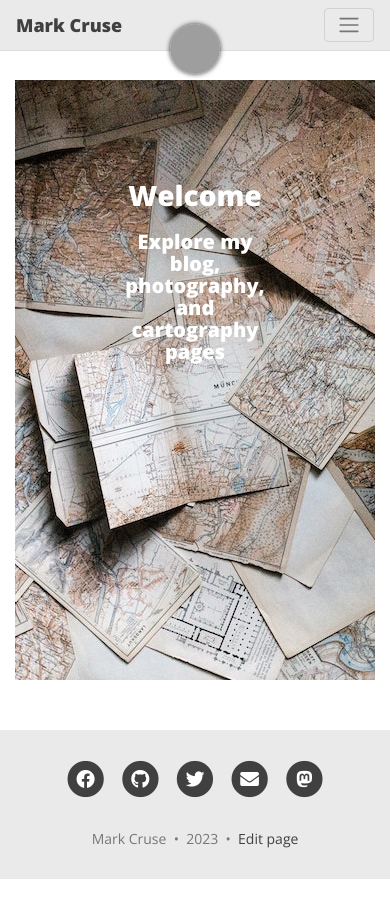
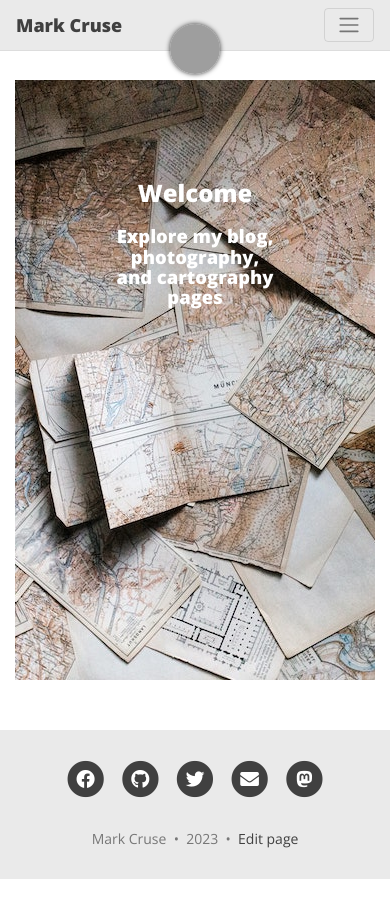
Before and after one commit to MarkCruse/markcruse.github.io, a Jekyll site: the page built from index.md, in a window 390 px wide. Built offline with Jekyll 4.4.1, drawn with Linux system fonts in a browser that asks for light colours; nearby versions of some CDN libraries; comment, search, counter and statistics services are not loaded; grey boxes are pictures that could not be loaded.

Commit message:
update landing text size

```diff
--- a/assets/css/beautifuljekyll.css
+++ b/assets/css/beautifuljekyll.css
@@ -1123,10 +1123,10 @@ pre {
 /* Media query for smaller screens */
 @media (max-width: 768px) {
   h1 {
-    font-size: 1.75rem;
+    font-size: 1.50rem;
   }
 
   h3 {
-    font-size: 1.25rem;
+    font-size: 1.15rem;
   }
 }
```
